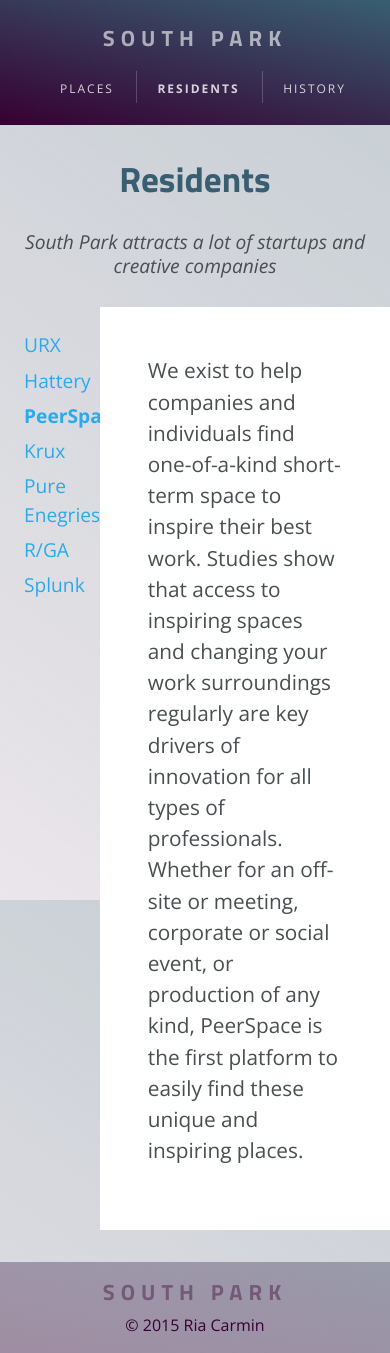
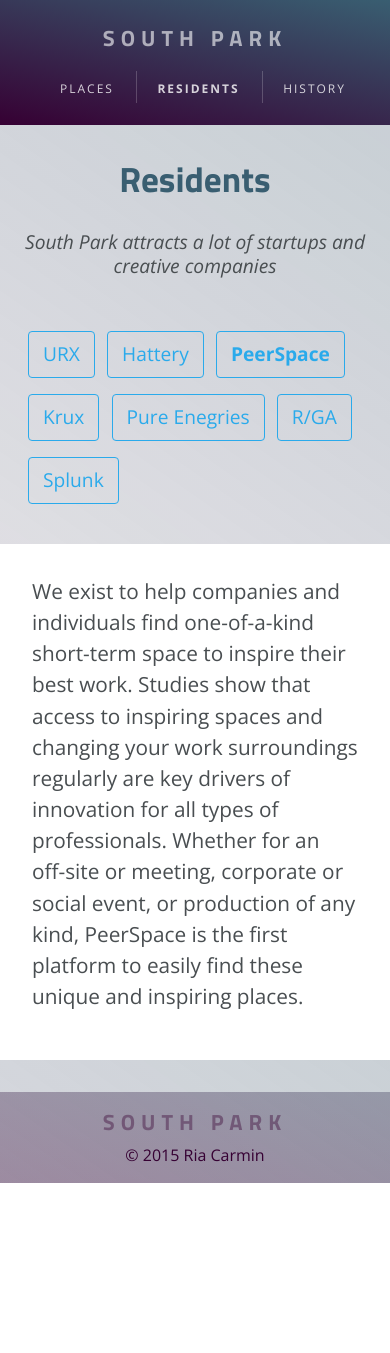
Before and after one commit to AkimaLunar/SouthPark, a Jekyll site: the page built from residents.html, in a window 390 px wide. Built offline with Jekyll 4.4.1, drawn with Linux system fonts in a browser that asks for light colours; nearby versions of some CDN libraries; after the commit the page ends 1183 px from its top, so only the background shows below that.

Commit message:
Optimized residents page for mobile

```diff
--- a/_sass/modules/_residents.scss
+++ b/_sass/modules/_residents.scss
@@ -29,10 +29,25 @@
 		}
 	}
 	.residents-list {
-		@include span-columns(3);
+		@include span-columns(12);
+		@include media(min-width $medium-screen) {
+			@include span-columns(3);
+		}
 		padding: 1.5em;
 		li {
-			padding-bottom: .4em;
+			padding: 8px 14px;
+			margin: 0 4px 16px 4px;
+			display: inline-block;
+			border: 1px solid $base-link-color;
+			border-radius: 4px;
+			@include media(min-width $medium-screen) {
+				padding: 0;
+				padding-bottom: .4em;
+				margin-bottom: 0px;
+				display: block;
+				border: none;
+				border-radius: 0;
+			}
 			a {
 				font-size: 1.2em;
 			}
@@ -47,11 +62,15 @@
 		}
 	}
 	.residents-information {
-		@include span-columns(9);
+		@include span-columns(12);
 		@include omega;
-		min-height: 400px;
-		padding: 3em;
+		padding: 2em;
 		background: white;
+		@include media(min-width $medium-screen) {
+			@include span-columns(9);
+			min-height: 400px;
+			padding: 3em;
+		}
 	}
 
 	.residents-content {
```
